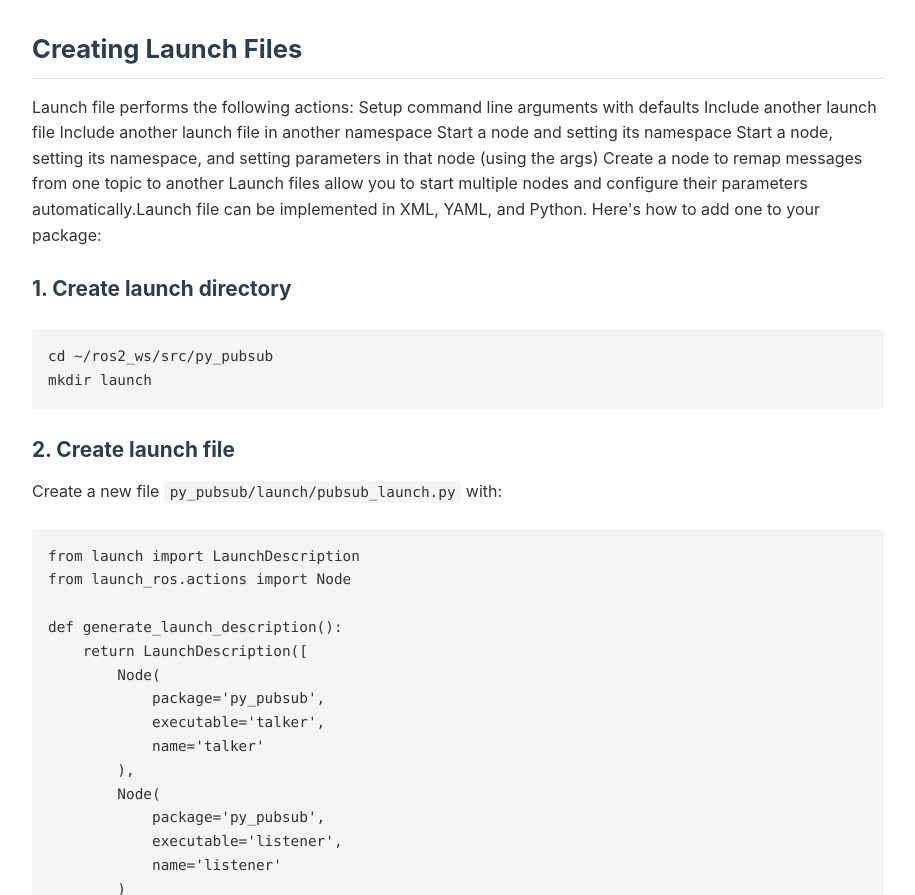
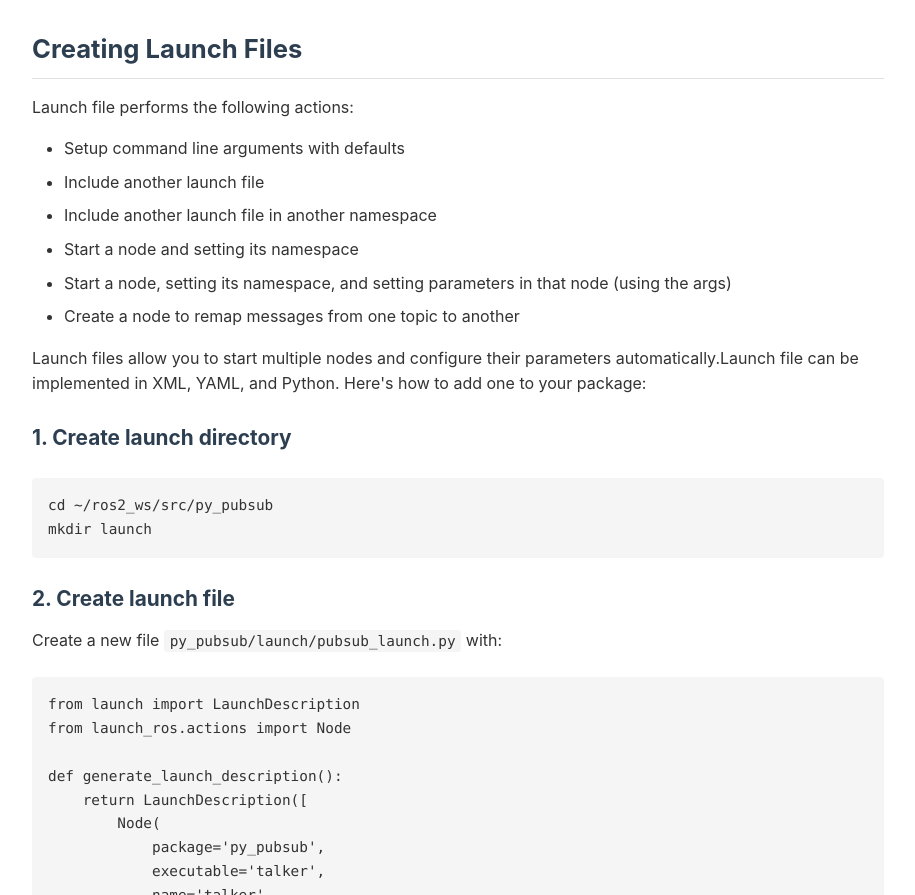
Before and after one commit to Arjav14/Python-with-ros2, a plain HTML site: page index.html in a window 1280 px wide. Shown: the part 6049-6944 px from the top of the page, without its empty margins (242-1157 px from the left). Drawn offline with Linux system fonts and the light colour scheme.

Commit message:
Update index.html

```diff
--- a/index.html
+++ b/index.html
@@ -219,18 +219,19 @@ ls </code></pre>
             <section id="launch-files">
                 <h2>Creating Launch Files</h2>
                 <p>Launch file performs the following actions:
+ <ul>
+<li>Setup command line arguments with defaults</li>
 
-Setup command line arguments with defaults
+<li>Include another launch file</li>
 
-Include another launch file
+<li>Include another launch file in another namespace</li>
 
-Include another launch file in another namespace
+<li>Start a node and setting its namespace</li>
 
-Start a node and setting its namespace
+<li>Start a node, setting its namespace, and setting parameters in that node (using the args)</li>
 
-Start a node, setting its namespace, and setting parameters in that node (using the args)
-
-Create a node to remap messages from one topic to another
+<li>Create a node to remap messages from one topic to another</li>
+     </ul>
 Launch files allow you to start multiple nodes and configure their parameters automatically.Launch file can be implemented in XML, YAML, and Python.
 Here's how to add one to your package:</p>
 
```
